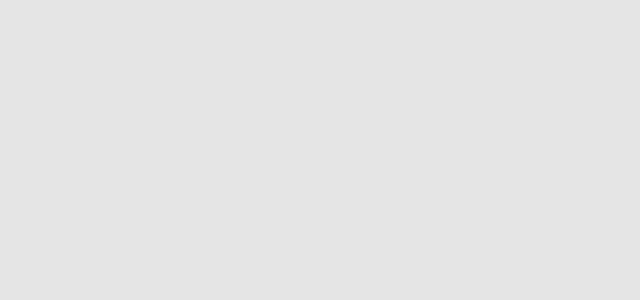
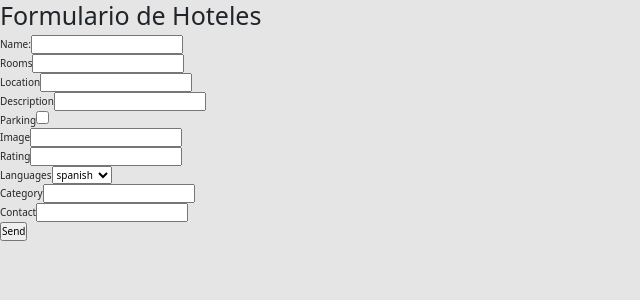
Before and after one commit to IgnacioPerezEtc/Proyecto-Final, a React (Vite) app in the folder client/: page /formHotels in a window 1280 px wide. Before the commit this address had no page. Shown: the top 300 px of the page, without its empty margins (0-640 px from the left). Built offline with nearby package versions, Linux system fonts and the light colour scheme.

Commit message:
Feature: Validacion y formulario casi terminado

```diff
--- a/client/package.json
+++ b/client/package.json
@@ -17,6 +17,7 @@
     "react": "^18.2.0",
     "react-bootstrap": "^2.7.0",
     "react-dom": "^18.2.0",
+    "react-hook-form": "^7.42.1",
     "react-redux": "^8.0.5",
     "react-router-dom": "^6.6.2",
     "redux": "^4.2.0",
--- a/client/src/App.jsx
+++ b/client/src/App.jsx
@@ -9,6 +9,7 @@ import AboutUs from "./components/AboutUs/AboutUs.jsx";
 import HotelDetail from "./components/HotelDetail/HotelDetail.jsx";
 import RoomDetail from "./components/RoomDetail/RoomDetail.jsx";
 // import 'bootstrap/dist/css/bootstrap.min.css';
+import FormHotels from "./components/FormHotels/FormHotels.jsx";
 function App() {
   return (
     <Provider store={store}>
@@ -21,6 +22,7 @@ function App() {
             <Route path="/aboutUs" element={<AboutUs />} />
             <Route path="/form" element={<Form />} />
             <Route path="/rooms/:id" element={<RoomDetail />} />
+            <Route path="/formHotels" element={<FormHotels />} />
           </Routes>
         </div>
       </BrowserRouter>
--- /dev/null
+++ b/client/src/components/FormHotels/FormHotels.jsx
@@ -0,0 +1,247 @@
+import React, { useState } from "react";
+import { useForm } from "react-hook-form";
+import { useDispatch } from "react-redux";
+import { createHotel } from "../../redux/actions";
+import { descriptionValidator, imageValidator, nameValidator, phoneValidator } from "./validator";
+
+const FormHotels = () => {
+
+    const { register, formState:{ errors }, handleSubmit } = useForm();
+    const languages = ["spanish", "english", "french", "russian", "german"];
+    const dispatch = useDispatch()
+
+    const [input, setInput] = useState({
+        name: "",
+        rooms: "",
+        location: "",
+        description: "",
+        parking: false,
+        pictureHome: "",
+        rating: "",
+        languages: [],
+        category: "",
+        phone: "",
+    });
+
+    const handleChange = (event) => {
+        setInput({
+          ...input,
+          [event.target.name]: event.target.value,
+        });
+    };
+
+    const handleCheckbox = (event) => {
+        setInput({
+          ...input,
+          parking: event.target.checked,
+        });
+      };
+
+    const handleSelect = (event) => {
+        if (!input.languages.includes(event.target.value)) {
+            setInput({
+            ...input,
+            languages: [...input.languages, event.target.value],
+            });
+        }
+    };
+
+    const handleDelete = (event) => {
+        event.preventDefault();
+        let filterOfLanguages = input.languages.filter(
+          (languages) => languages !== event.target.value
+        );
+        setInput({
+          ...input,
+          languages: filterOfLanguages,
+        });
+      };
+
+    const onSubmit = (event) => {
+        console.log(event);
+        console.log(input);
+        dispatch(createHotel(input));
+        alert("The Hotel was created successfully");
+        setInput({
+            name: "",
+            rooms: "",
+            location: "",
+            description: "",
+            parking: false,
+            pictureHome: "",
+            rating: "",
+            languages: [],
+            category: "",
+            phone: "",
+        });
+    };
+
+    return (
+        <div>
+            <h1>Formulario de Hoteles</h1>
+            <form onSubmit={handleSubmit(onSubmit)}>
+                <div>
+                    <label>Name: </label>
+                    <input
+                        type="text"
+                        {
+                            ...register("name", {
+                                required: true,
+                                validate: nameValidator,
+                                onChange: (e) => {handleChange(e)}
+                            })
+                        }
+                    />
+                    {
+                        errors.name?.type === "required" && <span>Name is required.</span> ||
+                        errors.name?.type === "validate" && <span>Ingrese nombre con 3 o mas letras</span>
+                    }
+                </div>
+                <div>
+                    <label>Rooms</label>
+                    <input
+                        type="number"
+                        {
+                            ...register("rooms", {
+                                onChange: (e) => {handleChange(e)}
+                            })
+                        }
+                    />
+                </div>
+                <div>
+                    <label>Location</label>
+                    <input
+                        type="text"
+                        {
+                            ...register("location", {
+                                onChange: (e) => {handleChange(e)}
+                            })
+                        }
+                    />
+                </div>
+                <div>
+                    <label>Description</label>
+                    <input
+                        type="text"
+                        {
+                            ...register("description", {
+                                validate: descriptionValidator,
+                                onChange: (e) => {handleChange(e)}
+                            })
+                        }
+                    />
+                    {
+                        errors.description?.type === "validate" && <span>Ingrese descripcion entre 5 o mas caracteres</span>
+                    }
+                </div>
+                <div>
+                    <label>Parking</label>
+                    <input
+                        type="checkbox"
+                        {
+                            ...register("parking")
+                        }
+                        onClick= {(e) => {handleCheckbox(e)}}
+                    />
+                </div>
+                <div>
+                    <label>Image</label>
+                    <input
+                        type="text"
+                        {
+                            ...register("pictureHome", {
+                                validate: imageValidator,
+                                onChange: (e) => {handleChange(e)}
+                            })
+                        }
+                    />
+                    {
+                        errors.pictureHome?.type === "validate" && <span>"Enter a URL image .png, .jpg, .jpeg, .gif"</span>
+                    }
+                </div>
+                <div>
+                    <label>Rating</label>
+                    <input
+                        type="text"
+                        {
+                            ...register("rating", {
+                                min: 0,
+                                max: 5,
+                                onChange: (e) => {handleChange(e)}
+                            })
+                        }
+                    />
+                    {
+                        errors.rating?.type === "min" && <span>Ingrese rating mayor o igual a 0</span> ||
+                        errors.rating?.type === "max" && <span>Ingrese rating menor o igual a 5</span>
+                    }
+                </div>
+                <div>
+                    <label>Languages</label>
+                    <select {...register("languages", { onChange: (e) => {handleSelect(e)} })}>
+                    {
+                        languages.map((language, index) => {
+                            return <option key={index}>{language}</option>;
+                        })
+                    }
+                    </select>
+                    <div>
+                        {
+                            input.languages?.map((languages) => {
+                                return (
+                                    <div key={languages}>
+                                        <p key={languages}>{languages}</p>
+                                        <button
+                                            value={languages}
+                                            onClick={(event) => handleDelete(event)}
+                                        >
+                                            x
+                                        </button>
+                                    </div>
+                                );
+                            })
+                        }
+                    </div>
+                </div>
+                <div>
+                    <label>Category</label>
+                    <input
+                        type="text"
+                        {
+                            ...register("category", {
+                                min: 0,
+                                max: 5,
+                                onChange: (e) => {handleChange(e)}
+                            })
+                        }
+                    />
+                    {
+                        errors.category?.type === "min" && <span>Ingrese categoria mayor o igual a 0</span> ||
+                        errors.category?.type === "max" && <span>Ingrese categoria menor o igual a 5</span>
+                    }
+                </div>
+                <div>
+                    <label>Contact</label>
+                    <input
+                        type="text"
+                        {
+                            ...register("phone", {
+                                validate: phoneValidator,
+                                onChange: (e) => {handleChange(e)}
+                            })
+                        }
+                    />
+                    {
+                        errors.phone?.type === "validate" && <span>Ingrese un numero de telefoo valido</span>
+                    }
+                </div>
+                <div>
+                    <input type="submit" value="Send"/>
+                </div>
+            </form>
+        </div>
+    )
+
+}
+
+export default FormHotels
--- /dev/null
+++ b/client/src/components/FormHotels/validator.js
@@ -0,0 +1,16 @@
+export const nameValidator = (value) => {
+    if (value.length < 3 || value.length > 150) return false;
+};
+
+export const descriptionValidator = (value) => {
+    if(value.length < 10 || value.length > 5000) return false
+}
+
+export const imageValidator = (value) => {
+    if (!/(http|https|ftp|ftps)\:\/\/[a-zA-Z0-9\-\.]+\.[a-zA-Z]{2,3}(\/\S*)?/.test(value)) return false
+};
+
+export const phoneValidator = (value) => {
+    // if(!/^\(?\d{2}\)?[\s\.-]?\d{4}[\s\.-]?\d{4}$/.test(value)) return false
+    if(value.length < 8 || value.length > 16) return false
+};
```
Also changed, not shown: 1 other file (tests, documents, lock files or other folders).
